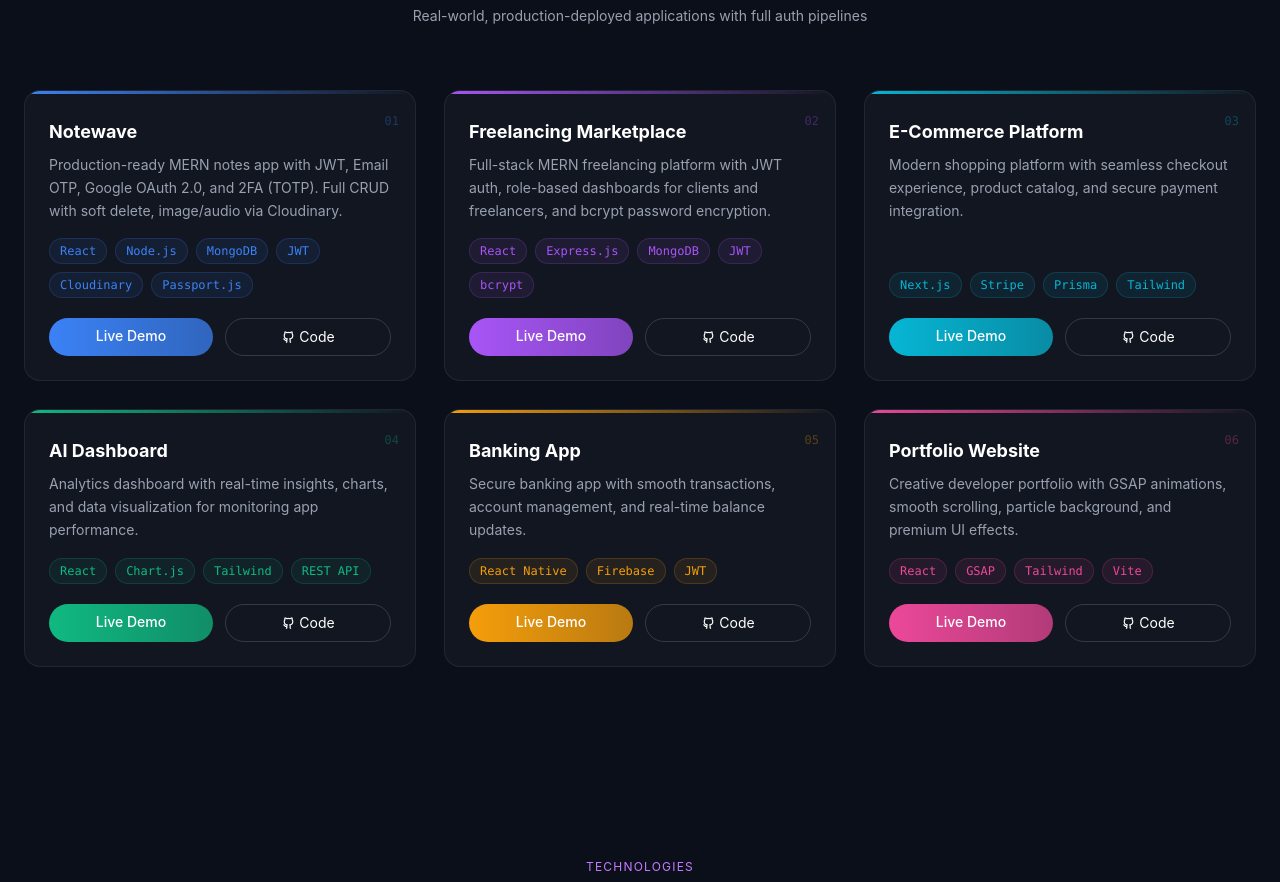
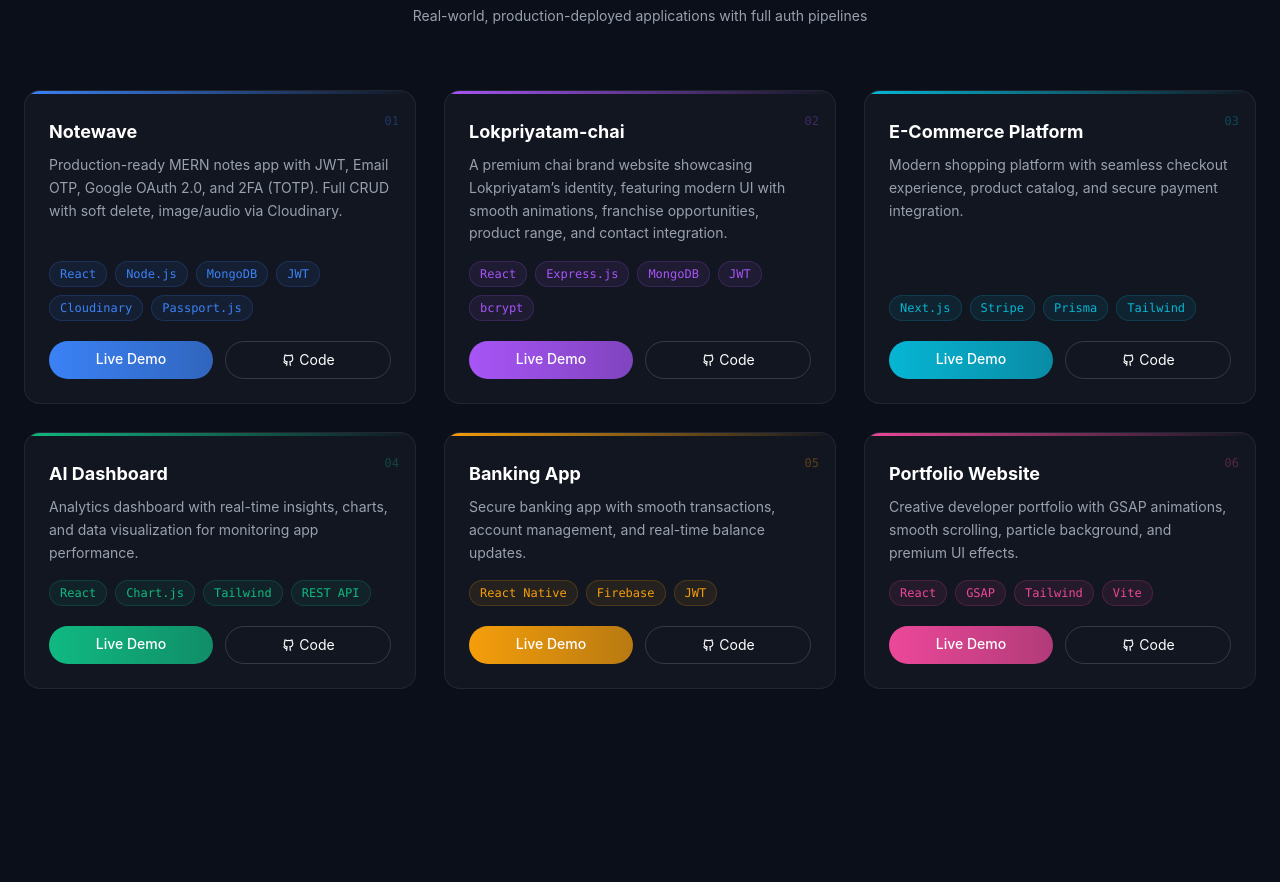
Before and after one commit to prashantjha1448/Prashant-jha-portfolio, a React (Vite) app: page / in a window 1280 px wide. Shown: the part 2598-3480 px from the top of the page. Built offline with nearby package versions, Linux system fonts and the light colour scheme.

Commit message:
update project

```diff
--- a/src/Pages/Projects.jsx
+++ b/src/Pages/Projects.jsx
@@ -17,11 +17,11 @@
       accent: "#3b82f6",
     },
     {
-      title: "Freelancing Marketplace",
-      desc: "Full-stack MERN freelancing platform with JWT auth, role-based dashboards for clients and freelancers, and bcrypt password encryption.",
+      title: "Lokpriyatam-chai",
+      desc: "A premium chai brand website showcasing Lokpriyatam’s identity, featuring modern UI with smooth animations, franchise opportunities, product range, and contact integration.",
       tech: ["React", "Express.js", "MongoDB", "JWT", "bcrypt"],
       live: "#",
-      github: "#",
+      github: "https://github.com/prashantjha1448/Lokpriyatam-frontend",
       accent: "#a855f7",
     },
     {
```
